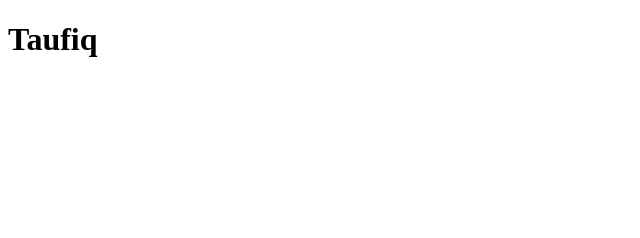
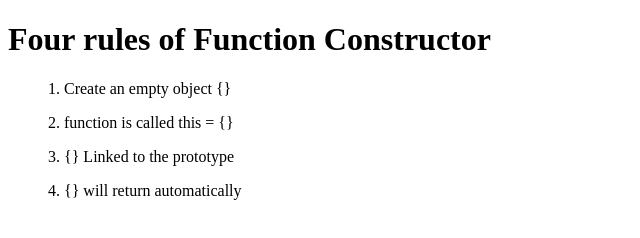
Before and after one commit to Taufiqul7756/OOP-Concept-JavaScript, a plain HTML site: page index.html in a window 1280 px wide. Shown: the whole page, without its empty margins (0-640 px from the left). Drawn offline with Linux system fonts and the light colour scheme.

Commit message:
4 rules of function constructor

```diff
--- a/index.html
+++ b/index.html
@@ -7,7 +7,19 @@
     <title>Document</title>
   </head>
   <body>
-    <h1>Taufiq</h1>
+    <h1>Four rules of Function Constructor</h1>
+    <ul>
+      1. Create an empty object {}
+    </ul>
+    <ul>
+      2. function is called this = {}
+    </ul>
+    <ul>
+      3. {} Linked to the prototype
+    </ul>
+    <ul>
+      4. {} will return automatically
+    </ul>
   </body>
   <!-- <script src="functionConstructor.js"></script> -->
   <script src="prototype.js"></script>
```
